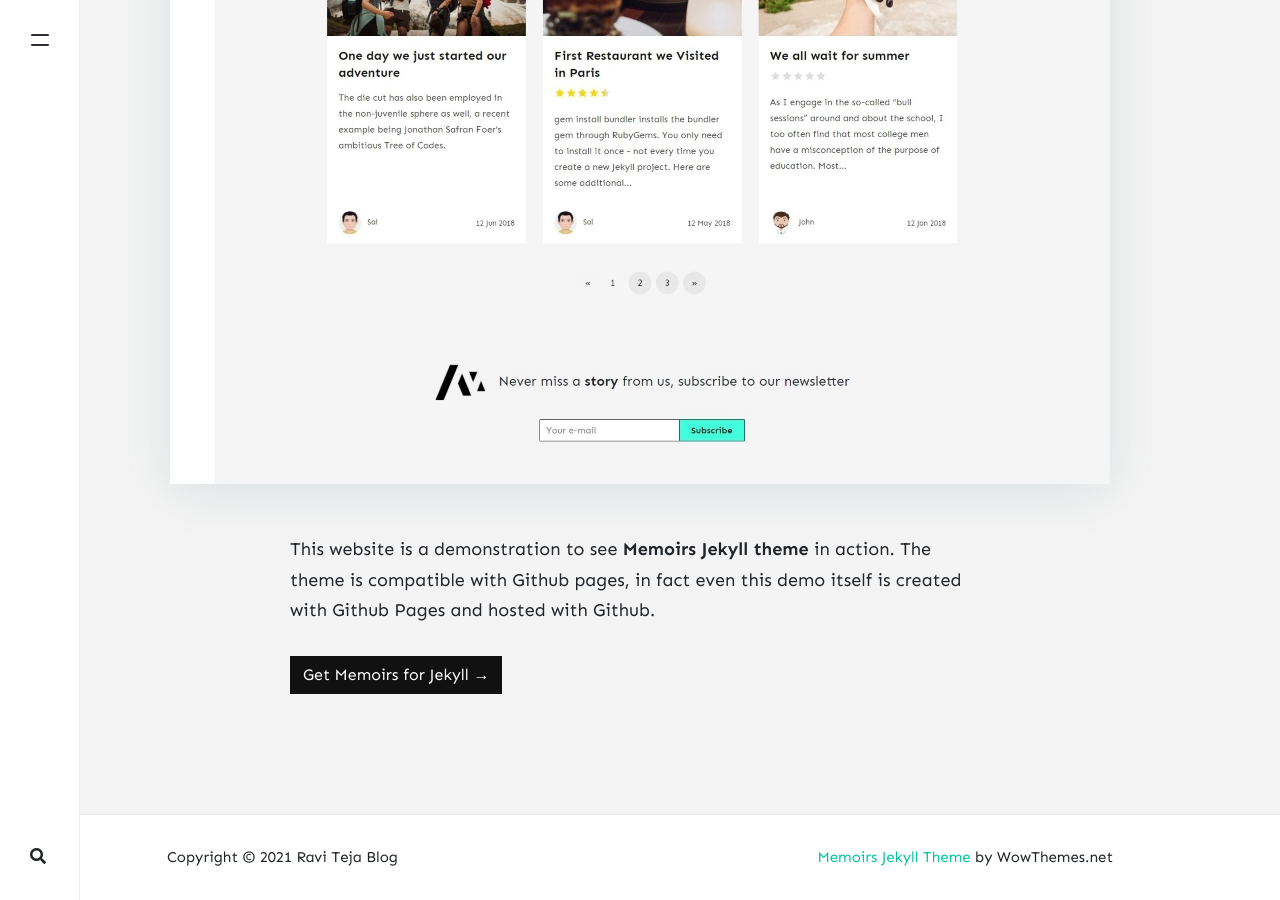
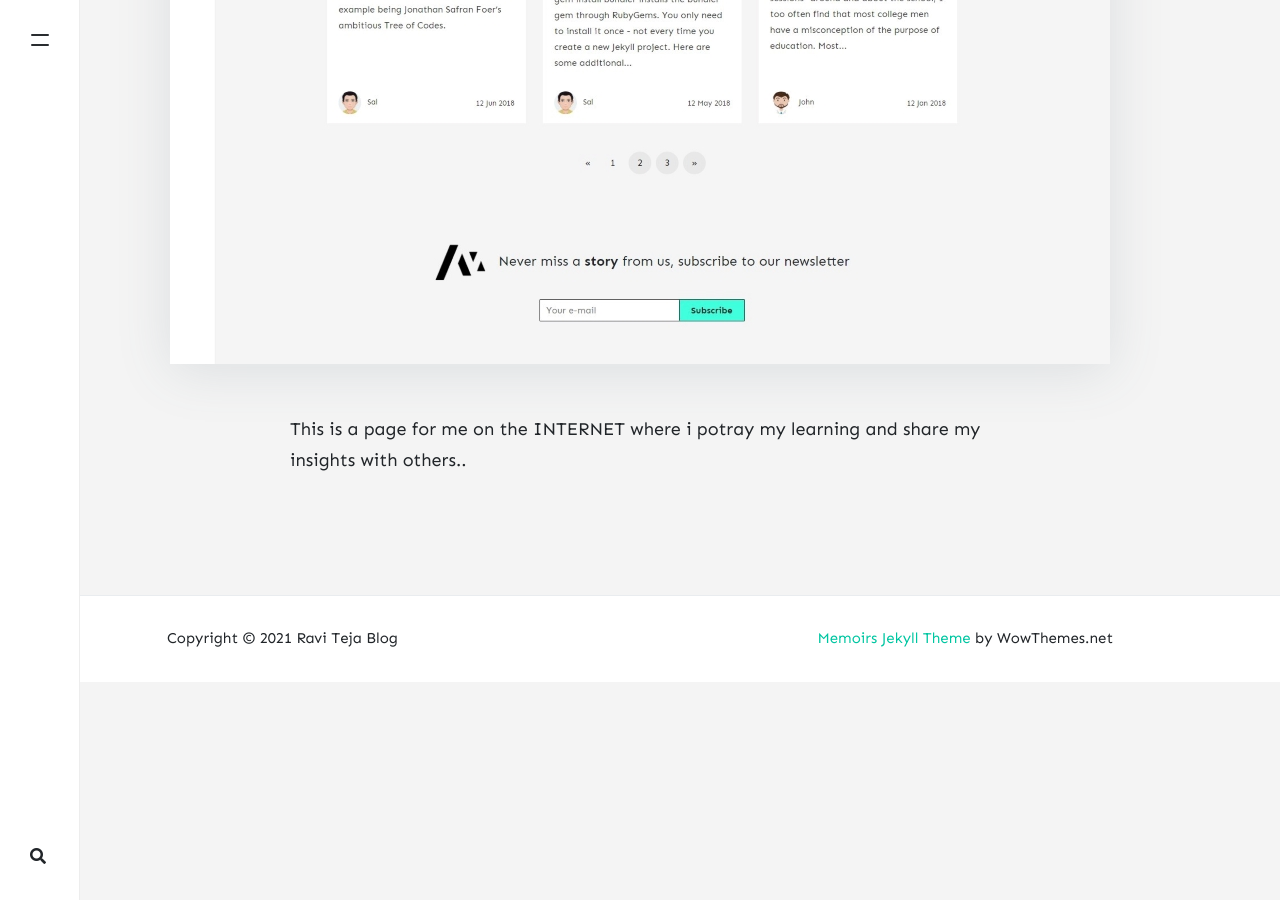
Before and after one commit to kallepalliraviteja/oldblog, a Jekyll site: the page built from _pages/about.md, in a window 1280 px wide and 900 px high, scrolled down 1264 px. Built offline with Jekyll 4.4.1, drawn with Linux system fonts in a browser that asks for light colours; nearby versions of some CDN libraries; comment, search, counter and statistics services are not loaded; after the commit the page ends 1946 px from its top, so only the background shows below that; some of the changed text lies outside the part shown.

Commit message:
Updated post title

```diff
--- a/CNAME
+++ b/CNAME
@@ -1 +1 @@
-hyde.getpoole.com
+kallepalliraviteja.github.io
--- a/_pages/about.md
+++ b/_pages/about.md
@@ -1,12 +1,15 @@
 ---
 layout: page
-title: Memoirs, a free minimalist Jekyll blogging theme with modern design
+title: About Me
 permalink: /about
 comments: false
 image: assets/images/screenshot.jpg
 imageshadow: true
 ---
 
-This website is a demonstration to see **Memoirs Jekyll theme** in action. The theme is compatible with Github pages, in fact even this demo itself is created with Github Pages and hosted with Github.
+This is a page for me on the INTERNET where i potray my learning and share my insights with others..
 
+{% comment %}
+this is commented out
 <a target="_blank" href="https://bootstrapstarter.com/jekyll-theme-memoirs/" class="btn btn-dark"> Get Memoirs for Jekyll &rarr;</a>
+{% endcomment %}
```
